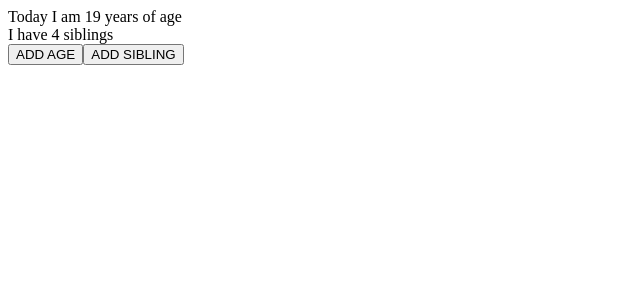
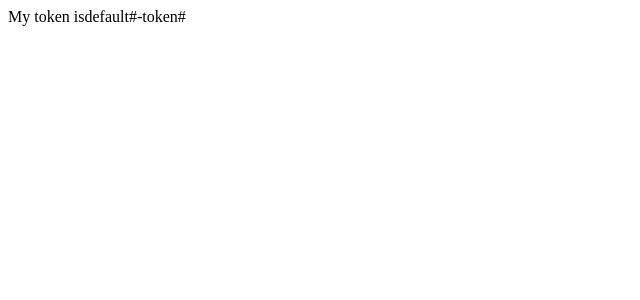
Before and after one commit to gauravm-bit/hooks-prac, a React (Create React App) app: page / in a window 1280 px wide. Shown: the top 300 px of the page, without its empty margins (0-640 px from the left). Built offline with nearby package versions, Linux system fonts and the light colour scheme.

Commit message:
ADDED: initializing  in  usestate

```diff
--- a/public/index.html
+++ b/public/index.html
@@ -14,7 +14,7 @@
       manifest.json provides metadata used when your web app is installed on a
       user's mobile device or desktop. See https://developers.google.com/web/fundamentals/web-app-manifest/
     -->
-    <link rel="manifest" href="%PUBLIC_URL%/manifest.json" />
+    <!-- <link rel="manifest" href="%PUBLIC_URL%/manifest.json" /> -->
     <!--
       Notice the use of %PUBLIC_URL% in the tags above.
       It will be replaced with the URL of the `public` folder during the build.
--- /dev/null
+++ b/src/Initfx.js
@@ -0,0 +1,11 @@
+import React, { useState } from "react";
+
+const Initfx = () => {
+  const [token] = useState(() => {
+    let token = window.localStorage.getItem("my-token");
+    return token || "default#-token#";
+  });
+  return <div> My token is{token} </div>;
+};
+
+export default Initfx;
--- a/src/index.js
+++ b/src/index.js
@@ -1,10 +1,10 @@
 import React from 'react';
 import ReactDOM from 'react-dom';
-import Objstate from './Objstate';
+import Initfx from './Initfx';
 
 ReactDOM.render(
   <React.StrictMode>
-    <Objstate />
+    <Initfx />
   </React.StrictMode>,
   document.getElementById('root')
 );
```
Also changed, not shown: 1 other file (tests, documents, lock files or other folders).
